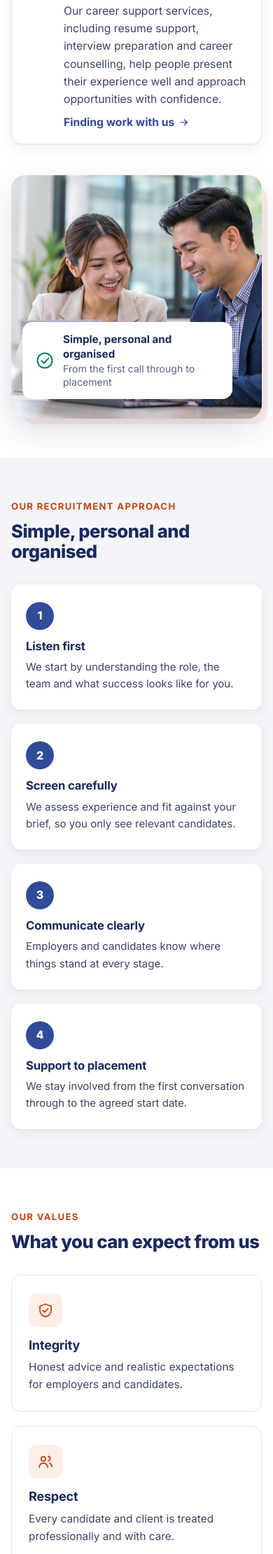
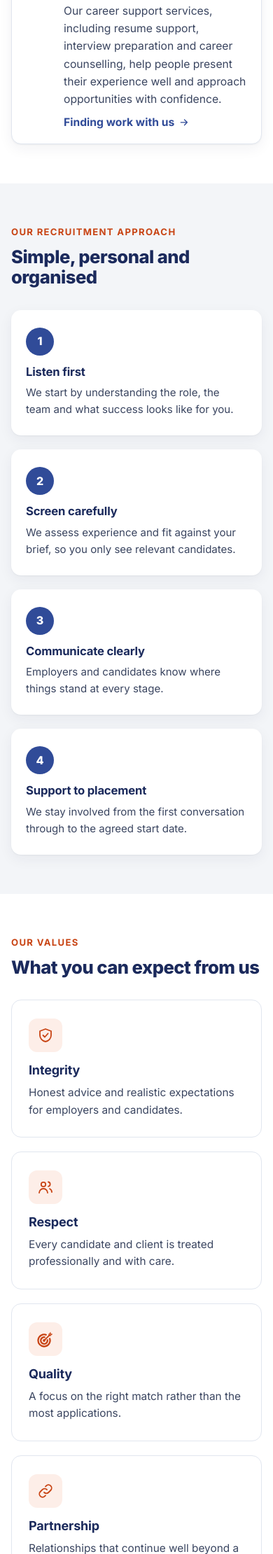
Before and after one commit to t-hinley/sd-recruitment, a Django app: page /about/ in a window 390 px wide. Shown: the part 1016-3236 px from the top of the page at 70% size. Run offline with Django 5.2, Linux system fonts and the light colour scheme.

Commit message:
About page: remove the photo; intro on the left, employer/candidate cards on the right
Co-Authored-By: Claude Opus 5.5 <noreply@anthropic.com>
Claude-Session: https://claude.ai/code/session_018i6KhyRKKuaj4sJwSsDdCc

```diff
--- a/static/css/style.css
+++ b/static/css/style.css
@@ -623,9 +623,9 @@ legend { padding: 0; margin-bottom: 14px; color: var(--blue-ink); font-weight: 8
 }
 
 /* ---- About: who we are ---- */
-.about-who { display: grid; grid-template-columns: minmax(0, 1.1fr) minmax(0, .9fr); gap: 64px; align-items: center; }
+.about-who { display: grid; grid-template-columns: minmax(0, .85fr) minmax(0, 1.15fr); gap: 64px; align-items: center; }
 .about-who__text h2 { font-size: clamp(1.7rem, 2.6vw, 2.3rem); margin-bottom: .45em; }
-.about-who__lead { margin: 0 0 28px; font-size: 1.1rem; line-height: 1.7; color: var(--ink); }
+.about-who__lead { margin: 0; font-size: 1.1rem; line-height: 1.7; color: var(--ink); }
 .about-who__cards { display: grid; gap: 14px; }
 .about-who__card { display: flex; gap: 16px; padding: 20px 22px; border: 1px solid var(--line); border-radius: var(--radius); background: #fff; box-shadow: var(--shadow);
   color: var(--text); text-decoration: none; font-size: .98rem; line-height: 1.6; transition: border-color .15s, transform .15s, box-shadow .15s; }
@@ -638,21 +638,10 @@ legend { padding: 0; margin-bottom: 14px; color: var(--blue-ink); font-weight: 8
 .about-who__icon { flex: none; display: grid; place-items: center; width: 48px; height: 48px; border-radius: 14px; background: var(--blue-soft); color: var(--blue); }
 .about-who__card--cand .about-who__icon { background: var(--orange-soft); color: var(--orange-strong); }
 .about-who__icon .icon { width: 24px; height: 24px; }
-.about-who__media { position: relative; }
-.about-who__media img { width: 100%; aspect-ratio: 619 / 602; object-fit: cover; border-radius: var(--radius-lg); box-shadow: var(--shadow-lg); }
-.about-who__media::before { content: ""; position: absolute; inset: 24px -18px -18px 24px; z-index: -1; border-radius: var(--radius-lg); background: var(--orange-soft); }
-.about-who__badge { position: absolute; left: -28px; bottom: 28px; display: flex; align-items: center; gap: 12px; margin: 0; max-width: 300px; padding: 14px 18px;
-  border-radius: var(--radius); background: #fff; box-shadow: var(--shadow-lg); font-size: .88rem; line-height: 1.4; color: var(--muted); }
-.about-who__badge .icon { flex: none; width: 28px; height: 28px; color: #11835B; }
-.about-who__badge b { display: block; color: var(--blue-ink); font-size: .95rem; }
-.about-who { isolation: isolate; }
 @media (max-width: 960px) {
-  .about-who { grid-template-columns: 1fr; gap: 44px; }
-  .about-who__media { max-width: 520px; width: 100%; margin: 0 auto; }
-  .about-who__badge { left: 16px; }
+  .about-who { grid-template-columns: 1fr; gap: 28px; }
 }
 @media (max-width: 600px) {
-  .about-who__media::before { inset: 14px -8px -8px 14px; }
   .about-who__card { padding: 18px; gap: 14px; }
   .about-who__icon { width: 42px; height: 42px; }
 }
--- a/templates/core/about.html
+++ b/templates/core/about.html
@@ -20,6 +20,7 @@
       <p class="eyebrow">Who we are</p>
       <h2>A recruitment partner for employers and candidates</h2>
       <p class="about-who__lead">SD Recruitment is a recruitment partner for employers and candidates. We work with businesses that need reliable, capable staff, and with people who are looking for work or planning their next career move.</p>
+    </div>
     <div class="about-who__cards">
       <a class="about-who__card" href="{% url 'core:employers' %}">
         <span class="about-who__icon"><svg class="icon" aria-hidden="true"><use href="#i-briefcase"/></svg></span>
@@ -31,11 +32,6 @@
         <span><b>For candidates</b>We offer more than job matching. Our career support services, including resume support, interview preparation and career counselling, help people present their experience well and approach opportunities with confidence.
         <em>Finding work with us <svg class="icon" aria-hidden="true"><use href="#i-arrow"/></svg></em></span>
       </a>
-      </div>
-    </div>
-    <div class="about-who__media">
-      <img src="{% static 'images/hero.jpg' %}" alt="" width="619" height="602" loading="lazy">
-      <p class="about-who__badge"><svg class="icon" aria-hidden="true"><use href="#i-check-circle"/></svg><span><b>Simple, personal and organised</b>From the first call through to placement</span></p>
     </div>
   </div>
 </section>
```
Lines whose indentation alone changed are shown as unchanged.
